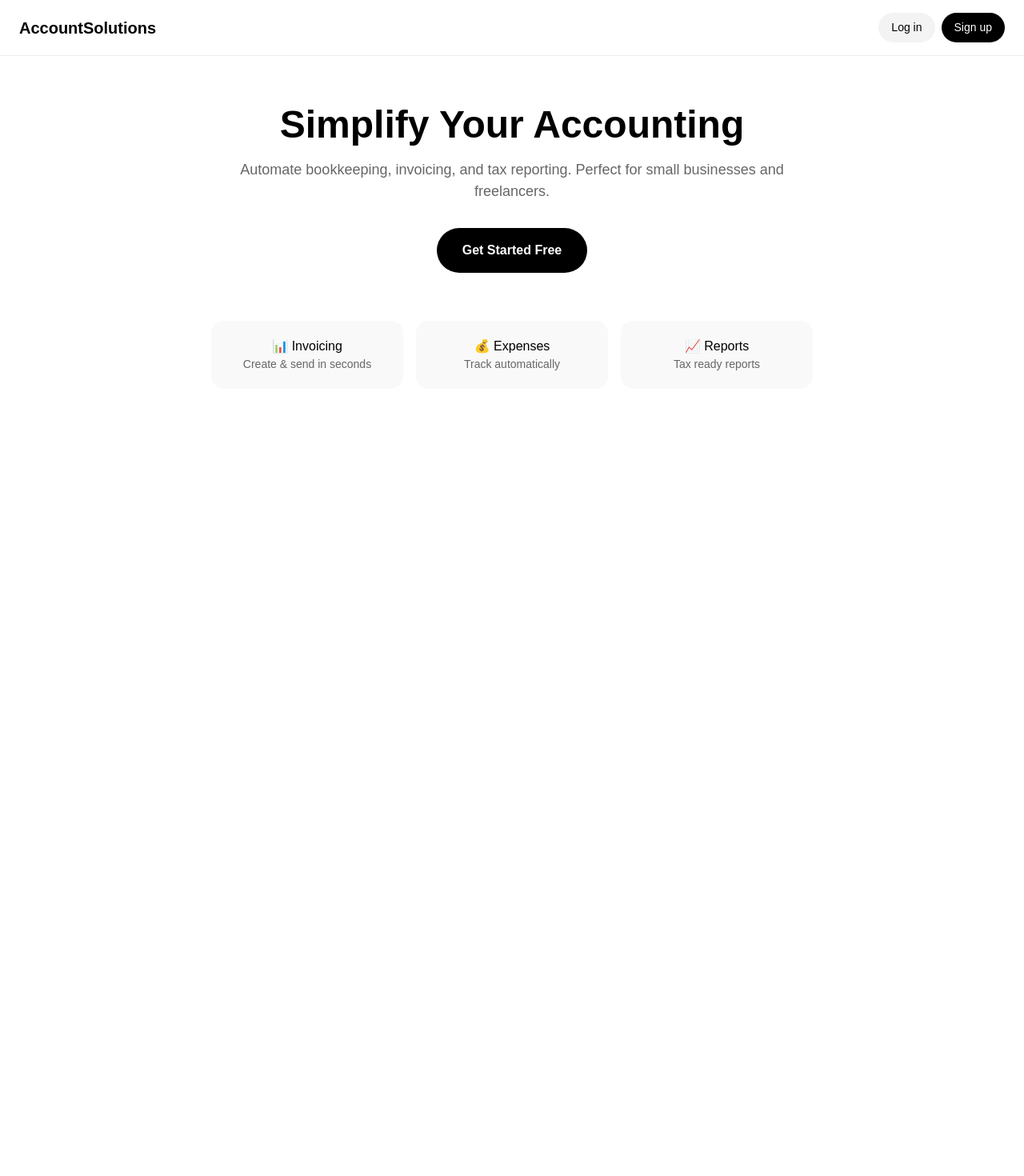
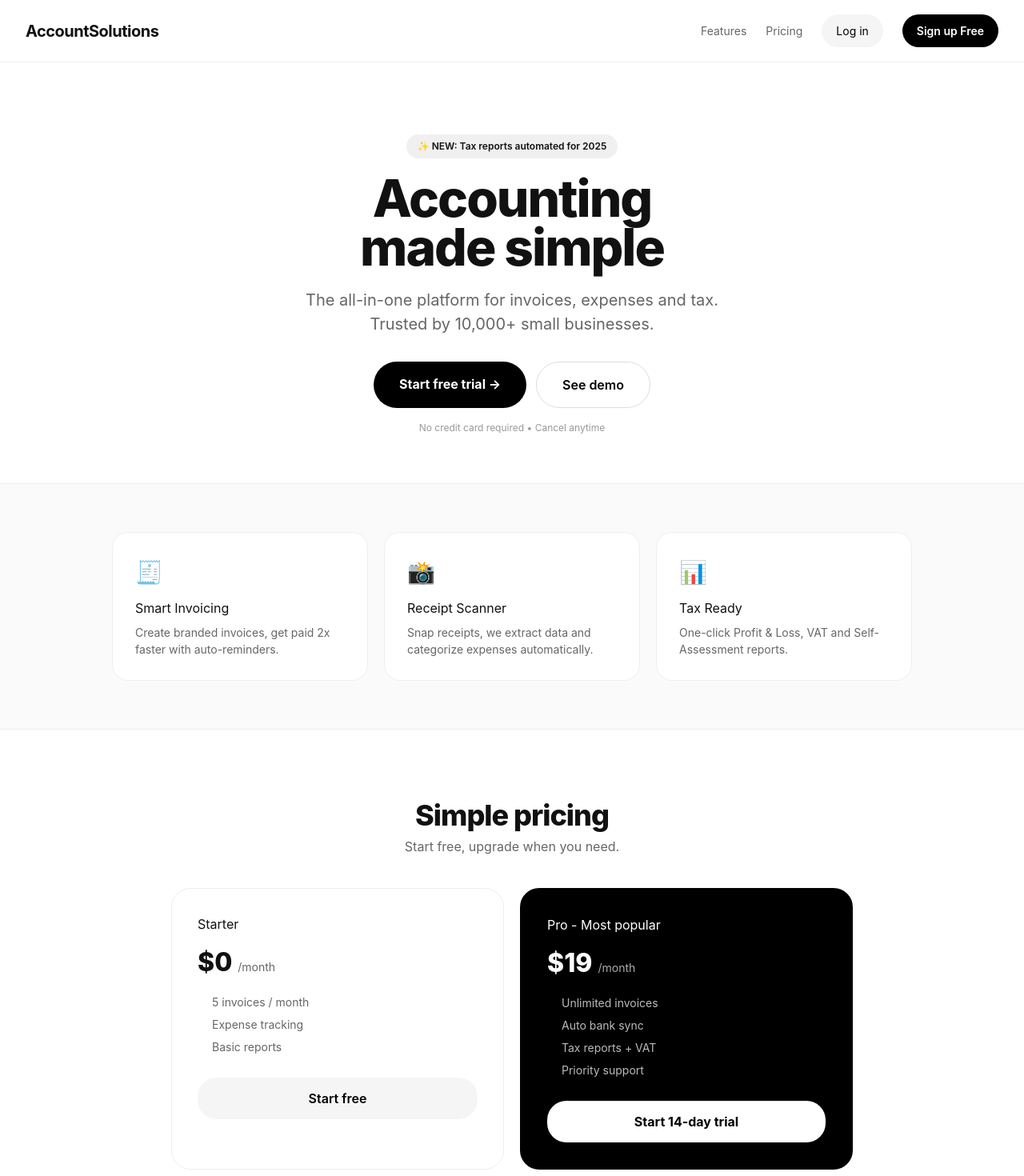
Before and after one commit to taiyehassan998/accountsolutions, a Next.js app: page / in a window 1280 px wide. Shown: the top 1470 px of the page at 80% size. Before the commit the page ends 800 px from the top, so only its background shows below. Built offline with nearby package versions, Linux system fonts and the light colour scheme.

Commit message:
Refactor Home component layout and styles

```diff
--- a/app/page.tsx
+++ b/app/page.tsx
@@ -1,34 +1,71 @@
 export default function Home() {
   return (
-    <div style={{fontFamily:'sans-serif'}}>
-      <nav style={{display:'flex',justifyContent:'space-between',padding:'16px 24px',borderBottom:'1px solid #eee',alignItems:'center'}}>
-        <b style={{fontSize:'20px'}}>AccountSolutions</b>
-        <div style={{display:'flex',gap:'8px'}}>
-          <a href="#" style={{padding:'8px 16px',background:'#f3f3f3',borderRadius:'20px',textDecoration:'none',color:'black',fontSize:'14px'}}>Log in</a>
-          <a href="#" style={{padding:'8px 16px',background:'black',color:'white',borderRadius:'20px',textDecoration:'none',fontSize:'14px'}}>Sign up</a>
+    <div style={{fontFamily:'-apple-system, BlinkMacSystemFont, sans-serif', color:'#111'}}>
+      {/* NAV */}
+      <nav style={{display:'flex',justifyContent:'space-between',padding:'18px 32px',alignItems:'center',borderBottom:'1px solid #f0f0f0',position:'sticky',top:0,background:'white',zIndex:10}}>
+        <b style={{fontSize:'20px',letterSpacing:'-0.5px'}}>AccountSolutions</b>
+        <div style={{display:'flex',gap:'24px',alignItems:'center',fontSize:'14px'}}>
+          <a href="#features" style={{textDecoration:'none',color:'#666'}}>Features</a>
+          <a href="#pricing" style={{textDecoration:'none',color:'#666'}}>Pricing</a>
+          <a href="#" style={{padding:'10px 18px',background:'#f5f5f5',borderRadius:'24px',textDecoration:'none',color:'black'}}>Log in</a>
+          <a href="#" style={{padding:'10px 18px',background:'black',color:'white',borderRadius:'24px',textDecoration:'none',fontWeight:'600'}}>Sign up Free</a>
         </div>
       </nav>
 
-      <div style={{padding:'60px 24px',maxWidth:'800px',margin:'0 auto',textAlign:'center'}}>
-        <h1 style={{fontSize:'48px',fontWeight:'800',lineHeight:'1.1',marginBottom:'16px'}}>Simplify Your Accounting</h1>
-        <p style={{color:'#666',fontSize:'18px',marginBottom:'32px'}}>Automate bookkeeping, invoicing, and tax reporting. Perfect for small businesses and freelancers.</p>
-        <a href="#" style={{padding:'16px 32px',background:'black',color:'white',borderRadius:'30px',textDecoration:'none',fontWeight:'bold',display:'inline-block'}}>Get Started Free</a>
+      {/* HERO */}
+      <div style={{textAlign:'center',padding:'90px 24px 60px',maxWidth:'900px',margin:'0 auto'}}>
+        <div style={{display:'inline-block',background:'#f0f0f0',padding:'6px 14px',borderRadius:'20px',fontSize:'12px',fontWeight:'600',marginBottom:'20px'}}>✨ NEW: Tax reports automated for 2025</div>
+        <h1 style={{fontSize:'64px',fontWeight:'800',lineHeight:'0.95',letterSpacing:'-2px',marginBottom:'20px'}}>Accounting<br/>made simple</h1>
+        <p style={{color:'#666',fontSize:'20px',maxWidth:'540px',margin:'0 auto 32px',lineHeight:'1.5'}}>The all-in-one platform for invoices, expenses and tax. Trusted by 10,000+ small businesses.</p>
+        <div style={{display:'flex',gap:'12px',justifyContent:'center'}}>
+          <a href="#" style={{padding:'16px 32px',background:'black',color:'white',borderRadius:'32px',textDecoration:'none',fontWeight:'700',fontSize:'16px'}}>Start free trial →</a>
+          <a href="#" style={{padding:'16px 32px',background:'white',color:'black',border:'1px solid #ddd',borderRadius:'32px',textDecoration:'none',fontWeight:'600'}}>See demo</a>
+        </div>
+        <p style={{fontSize:'12px',color:'#999',marginTop:'16px'}}>No credit card required • Cancel anytime</p>
+      </div>
 
-        <div style={{marginTop:'60px',display:'grid',gridTemplateColumns:'1fr 1fr 1fr',gap:'16px'}}>
-          <div style={{background:'#f9f9f9',padding:'20px',borderRadius:'16px'}}>
-            <h3>📊 Invoicing</h3>
-            <p style={{color:'#666',fontSize:'14px'}}>Create & send in seconds</p>
+      {/* FEATURES */}
+      <div id="features" style={{background:'#fafafa',padding:'60px 24px',borderTop:'1px solid #eee',borderBottom:'1px solid #eee'}}>
+        <div style={{maxWidth:'1000px',margin:'0 auto',display:'grid',gridTemplateColumns:'repeat(3, 1fr)',gap:'20px'}}>
+          <div style={{background:'white',padding:'28px',borderRadius:'20px',border:'1px solid #eee'}}>
+            <div style={{fontSize:'28px',marginBottom:'12px'}}>🧾</div>
+            <h3 style={{margin:'0 0 8px'}}>Smart Invoicing</h3>
+            <p style={{color:'#666',fontSize:'14px',lineHeight:'1.5',margin:0}}>Create branded invoices, get paid 2x faster with auto-reminders.</p>
           </div>
-          <div style={{background:'#f9f9f9',padding:'20px',borderRadius:'16px'}}>
-            <h3>💰 Expenses</h3>
-            <p style={{color:'#666',fontSize:'14px'}}>Track automatically</p>
+          <div style={{background:'white',padding:'28px',borderRadius:'20px',border:'1px solid #eee'}}>
+            <div style={{fontSize:'28px',marginBottom:'12px'}}>📸</div>
+            <h3 style={{margin:'0 0 8px'}}>Receipt Scanner</h3>
+            <p style={{color:'#666',fontSize:'14px',lineHeight:'1.5',margin:0}}>Snap receipts, we extract data and categorize expenses automatically.</p>
           </div>
-          <div style={{background:'#f9f9f9',padding:'20px',borderRadius:'16px'}}>
-            <h3>📈 Reports</h3>
-            <p style={{color:'#666',fontSize:'14px'}}>Tax ready reports</p>
+          <div style={{background:'white',padding:'28px',borderRadius:'20px',border:'1px solid #eee'}}>
+            <div style={{fontSize:'28px',marginBottom:'12px'}}>📊</div>
+            <h3 style={{margin:'0 0 8px'}}>Tax Ready</h3>
+            <p style={{color:'#666',fontSize:'14px',lineHeight:'1.5',margin:0}}>One-click Profit & Loss, VAT and Self-Assessment reports.</p>
           </div>
         </div>
       </div>
+
+      {/* PRICING */}
+      <div id="pricing" style={{padding:'80px 24px',maxWidth:'900px',margin:'0 auto',textAlign:'center'}}>
+        <h2 style={{fontSize:'36px',fontWeight:'800',letterSpacing:'-1px'}}>Simple pricing</h2>
+        <p style={{color:'#666',marginBottom:'40px'}}>Start free, upgrade when you need.</p>
+        <div style={{display:'grid',gridTemplateColumns:'1fr 1fr',gap:'20px',textAlign:'left'}}>
+          <div style={{border:'1px solid #eee',borderRadius:'24px',padding:'32px'}}>
+            <h3>Starter</h3>
+            <div style={{fontSize:'32px',fontWeight:'800',margin:'12px 0'}}>$0 <span style={{fontSize:'14px',fontWeight:'400',color:'#666'}}>/month</span></div>
+            <ul style={{color:'#666',fontSize:'14px',lineHeight:'2',paddingLeft:'18px'}}><li>5 invoices / month</li><li>Expense tracking</li><li>Basic reports</li></ul>
+            <a href="#" style={{display:'block',textAlign:'center',marginTop:'24px',padding:'14px',background:'#f5f5f5',borderRadius:'24px',textDecoration:'none',color:'black',fontWeight:'600'}}>Start free</a>
+          </div>
+          <div style={{border:'2px solid black',borderRadius:'24px',padding:'32px',background:'black',color:'white'}}>
+            <h3>Pro - Most popular</h3>
+            <div style={{fontSize:'32px',fontWeight:'800',margin:'12px 0'}}>$19 <span style={{fontSize:'14px',fontWeight:'400',color:'#aaa'}}>/month</span></div>
+            <ul style={{color:'#bbb',fontSize:'14px',lineHeight:'2',paddingLeft:'18px'}}><li>Unlimited invoices</li><li>Auto bank sync</li><li>Tax reports + VAT</li><li>Priority support</li></ul>
+            <a href="#" style={{display:'block',textAlign:'center',marginTop:'24px',padding:'14px',background:'white',borderRadius:'24px',textDecoration:'none',color:'black',fontWeight:'700'}}>Start 14-day trial</a>
+          </div>
+        </div>
+      </div>
+
+      <footer style={{textAlign:'center',padding:'40px',color:'#999',fontSize:'13px',borderTop:'1px solid #eee'}}>© 2026 AccountSolutions • Built by you on Vercel</footer>
     </div>
   )
 }
```
